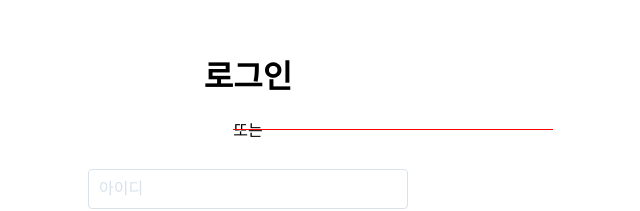
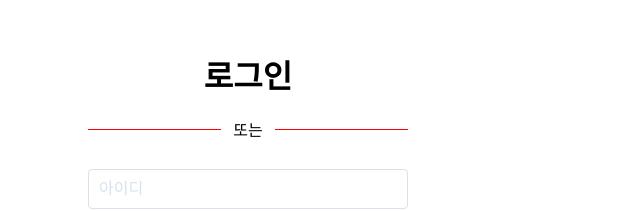
Before and after one commit to D-Store/D-store-practice, a React (Create React App) app: page /signIn in a window 1280 px wide. Shown: the part 189-400 px from the top of the page, without its empty margins (392-1032 px from the left). Built offline with nearby package versions, Linux system fonts and the light colour scheme.

Commit message:
[ADD] "또는"line CSS

```diff
--- a/src/components/SignIn/SignIn.css
+++ b/src/components/SignIn/SignIn.css
@@ -1,5 +1,3 @@
-
-
 .errorMessage {
   font-size: 13px;
   line-height: 18px;
@@ -30,7 +28,6 @@
 .signIn-input {
   display: flex;
   flex-direction: column;
-
 }
 
 .signIn-input-item {
@@ -57,7 +54,6 @@
   box-shadow: 0 0 25px -10px #0078ff;
 }
 
-
 .signIn-submit {
   margin-top: 24px;
   border-radius: 0.25rem;
@@ -81,7 +77,7 @@
 }
 
 .another-approach-item {
-    color: #98A8B9;
+  color: #98a8b9;
 }
 
 .another-approach-item-Link {
@@ -95,7 +91,7 @@
   position: absolute;
   margin-left: 0.25rem;
   content: "〉";
-    transition:all .15s;
+  transition: all 0.15s;
 }
 
 .another-approach-item-Link:hover::after {
@@ -108,18 +104,29 @@
   margin-bottom: 20px;
 }
 
+.signIn-diver-span .back {
+  position: relative;
+  margin-left: auto;
+  margin-right: auto;
+  width: 54px;
+  background-color: white;
+}
+
+.signIn-diver-span .back span {
+  text-align: center;
+}
+
 .signIn-diver-line {
   position: absolute;
-    z-index: 1;
+  z-index: 0;
   top: 50%;
   width: 320px;
   height: 1px;
   background-color: red;
-
 }
 
 .signIn-diver-span {
-    margin-left: auto;
-    margin-right: auto;
+  width: 320px;
   text-align: center;
+  position: relative;
 }
--- a/src/components/SignIn/SignIn.jsx
+++ b/src/components/SignIn/SignIn.jsx
@@ -1,6 +1,6 @@
-import React from 'react'
-import { Link } from 'react-router-dom'
-import './SignIn.css'
+import React from "react";
+import { Link } from "react-router-dom";
+import "./SignIn.css";
 
 const SignIn = ({
   userId,
@@ -12,17 +12,19 @@ const SignIn = ({
   passwordInput,
   errorInputUserId,
   errorInputPassword,
-    errorTryLogin
+  errorTryLogin,
 }) => {
-    return(
+  return (
     <>
       <div className="signIn">
         <div className="signIn-form">
           <div className="signIn-form-title">로그인</div>
           <div className="signIn-diver">
+            <div className="signIn-diver-span">
               <div className="signIn-diver-line"></div>
-                        <div className="signIn-diver-span">
+              <div className="back">
                 <span>또는</span>
+              </div>
             </div>
           </div>
           <div className="signIn-input">
@@ -33,13 +35,14 @@ const SignIn = ({
                 name="userId"
                 placeholder="아이디"
                 ref={userIdInput}
-                        onChange={(e) => onChangeUserId(e)}
-                        value={userId}></input>
+                onChange={e => onChangeUserId(e)}
+                value={userId}
+              ></input>
             </div>
             <div
               className="errorMessage"
               name="errorDiv"
-                    style={{display:"none"}}
+              style={{ display: "none" }}
               ref={errorInputUserId}
             >
               아이디를 입력해주세요
@@ -51,13 +54,14 @@ const SignIn = ({
                 name="userPw"
                 placeholder="비밀번호"
                 ref={passwordInput}
-                        onChange={(e) => onChangePassword(e)}
-                        value={password}/>
+                onChange={e => onChangePassword(e)}
+                value={password}
+              />
             </div>
             <div
               className="errorMessage"
               name="errorDiv"
-                    style={{display:"none"}}
+              style={{ display: "none" }}
               ref={errorInputPassword}
             >
               비밀번호를 입력해주세요
@@ -65,27 +69,27 @@ const SignIn = ({
             <div
               className="errorMessage"
               name="errorDiv"
-                    style={{display:"none"}}
+              style={{ display: "none" }}
               ref={errorTryLogin}
             >
               가입하지 않은 아이디이거나,잘못된 비밀번호입니다.
             </div>
-                    <div
-                    className="signIn-submit"
-                    onClick={tryLogin}
-                    >
+            <div className="signIn-submit" onClick={tryLogin}>
               로그인
             </div>
             <div className="another-approach">
               <span className="another-approach-item">
-                            아직 계정이 없으신가요? <Link className="another-approach-item-Link" to="/signUp">회원가입</Link>
+                아직 계정이 없으신가요?{" "}
+                <Link className="another-approach-item-Link" to="/signUp">
+                  회원가입
+                </Link>
               </span>
             </div>
           </div>
         </div>
       </div>
     </>
-    )
-}
+  );
+};
 
 export default SignIn;
--- a/src/components/SignUp/SignUp.jsx
+++ b/src/components/SignUp/SignUp.jsx
@@ -82,7 +82,7 @@ const SignUp = ({
         </div>
         <div className="signUp-form-signIn">
           <span className="signUp-form-signIn-item">
-            이미 계정이 있으신가요? <Link to="/signIn">로그인::after</Link>
+            이미 계정이 있으신가요? <Link to="/signIn">로그인</Link>
           </span>
         </div>
       </div>
--- a/src/config/config.json
+++ b/src/config/config.json
@@ -1,3 +1,3 @@
 {
-  "SERVER": "10.80.160.1"
+  "SERVER": "http://10.80.162.195:8080"
 }
```
Lines whose indentation alone changed are shown as unchanged.
